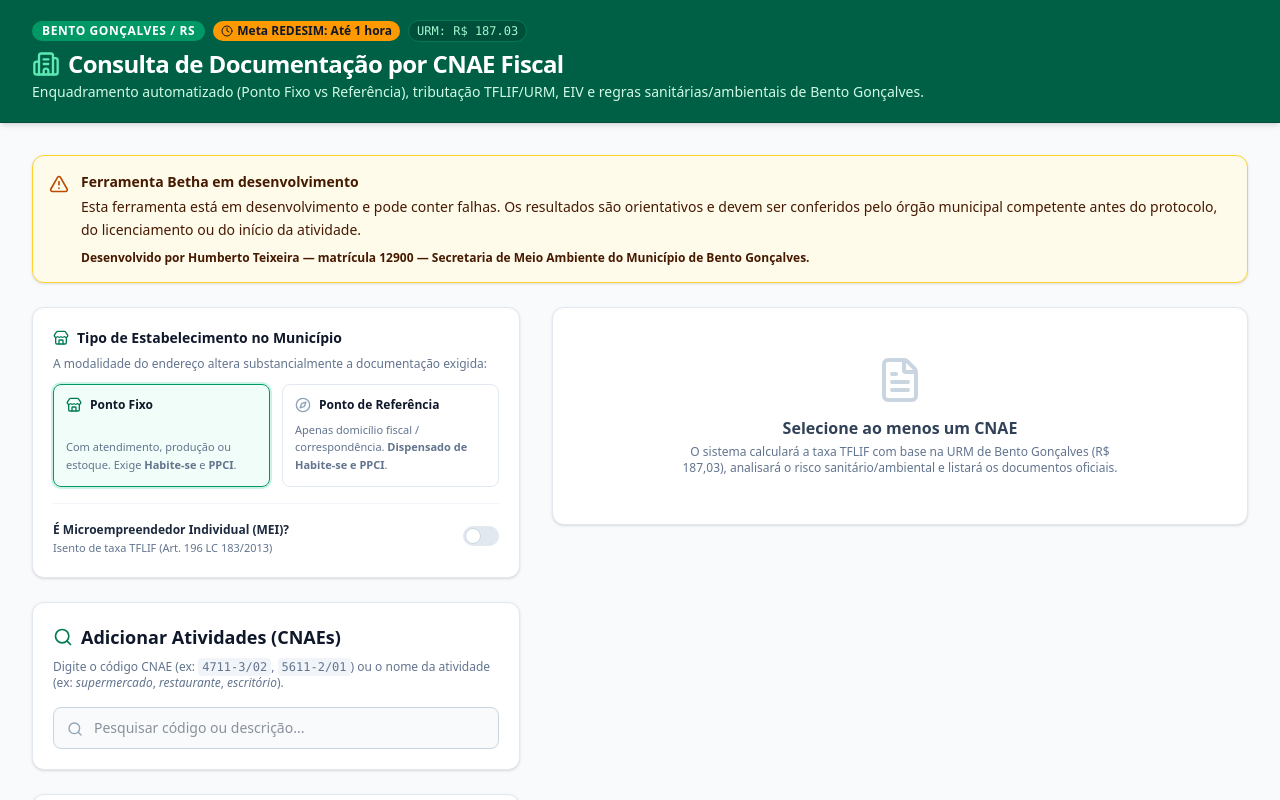
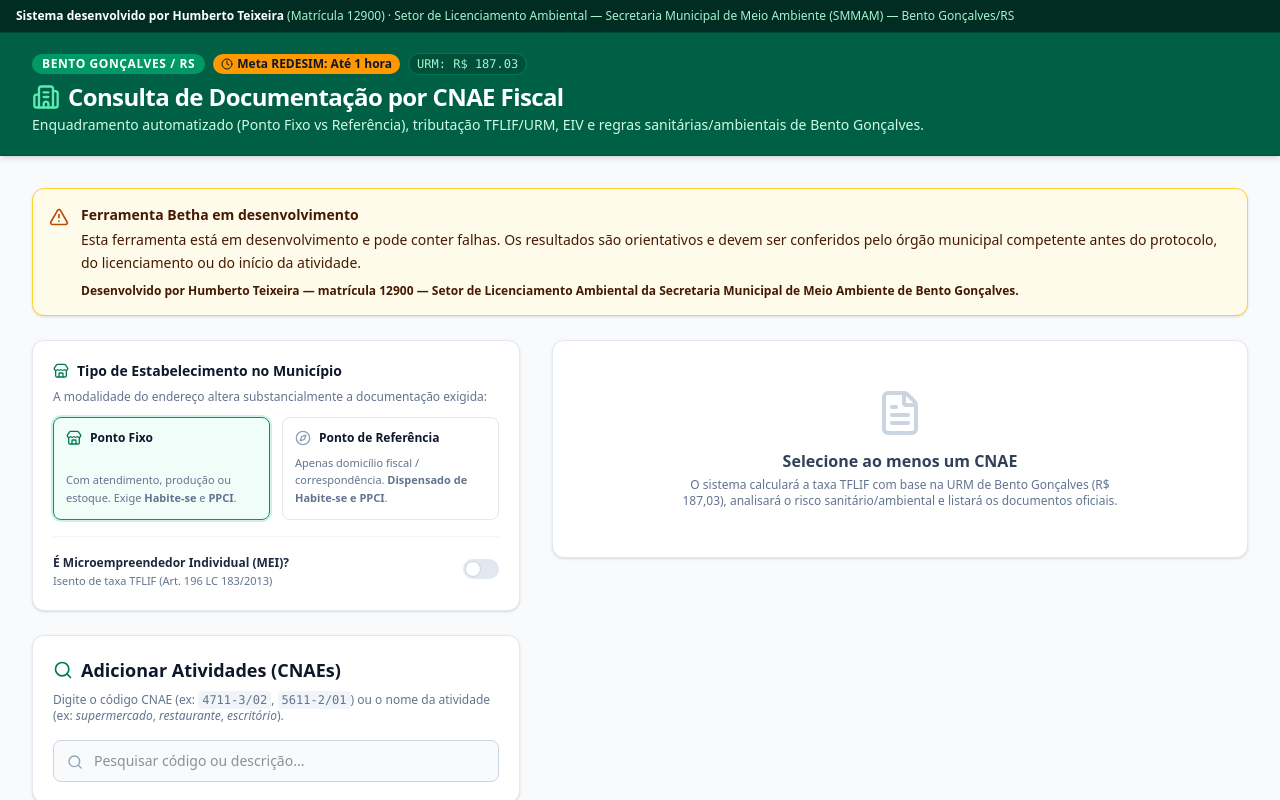
Before and after one commit to hateixeira/consulta-cnae, a React (Vite) app: page / in a window 1280 px wide. Shown: the top 800 px of the page. Built offline with nearby package versions, Linux system fonts and the light colour scheme.

Commit message:
feat: adicionar identificacao de autoria e setor no topo da pagina

```diff
--- a/src/App.jsx
+++ b/src/App.jsx
@@ -95,7 +95,7 @@ export default function App() {
     };
     adicionarTexto('RELATÓRIO DE CONSULTA — REDESIM BENTO GONÇALVES', 14, true, 6);
     adicionarTexto('Ferramenta Betha em desenvolvimento — resultado sujeito a conferência oficial.', 9, true);
-    adicionarTexto('Desenvolvido por Humberto Teixeira — matrícula 12900 — Secretaria de Meio Ambiente do Município de Bento Gonçalves.');
+    adicionarTexto('Desenvolvido por Humberto Teixeira — matrícula 12900 — Setor de Licenciamento Ambiental da Secretaria Municipal de Meio Ambiente de Bento Gonçalves.');
     adicionarTexto(`Emissão: ${new Date().toLocaleString('pt-BR')}`, 8);
     adicionarTexto(`Modalidade: ${tipoEstabelecimento === 'ponto_fixo' ? 'Ponto Fixo' : 'Ponto de Referência'}`);
     adicionarTexto(`Classificação geral: ${diagnostico.tituloRisco}`, 10, true);
@@ -119,7 +119,7 @@ export default function App() {
     });
     y += 2;
     adicionarTexto('AVISO: Esta é uma ferramenta Betha em desenvolvimento e pode conter falhas. O resultado é orientativo e deve ser conferido pelo órgão municipal competente antes do protocolo ou início da atividade.', 8, true, 4);
-    adicionarTexto('Desenvolvido por Humberto Teixeira — matrícula 12900 — Secretaria de Meio Ambiente do Município de Bento Gonçalves.', 8, false, 4);
+    adicionarTexto('Desenvolvido por Humberto Teixeira — matrícula 12900 — Setor de Licenciamento Ambiental da Secretaria Municipal de Meio Ambiente de Bento Gonçalves.', 8, false, 4);
     const totalPaginas = doc.getNumberOfPages();
     for (let pagina = 1; pagina <= totalPaginas; pagina += 1) {
       doc.setPage(pagina);
@@ -180,6 +180,11 @@ export default function App() {
   return (
     <div className="min-h-screen bg-slate-50 text-slate-800">
       {/* Top Header */}
+      <div className="bg-emerald-950 text-emerald-200 border-b border-emerald-900/80 px-4 py-2 text-xs print:hidden">
+        <div className="max-w-7xl mx-auto flex flex-wrap items-center justify-between gap-2">
+          <p><span className="font-bold text-white">Sistema desenvolvido por Humberto Teixeira</span> (Matrícula 12900) · Setor de Licenciamento Ambiental — Secretaria Municipal de Meio Ambiente (SMMAM) — Bento Gonçalves/RS</p>
+        </div>
+      </div>
       <header className="bg-emerald-800 text-white shadow-md border-b border-emerald-900 print:hidden">
         <div className="max-w-7xl mx-auto px-4 sm:px-6 lg:px-8 py-5">
           <div className="flex flex-col md:flex-row md:items-center md:justify-between gap-4">
@@ -212,7 +217,7 @@ export default function App() {
       {/* Main Content */}
       <main className="max-w-7xl mx-auto px-4 sm:px-6 lg:px-8 py-8">
         <div className="mb-6 rounded-xl border border-amber-300 bg-amber-50 p-4 text-sm text-amber-950 shadow-sm print:hidden">
-          <div className="flex items-start gap-3"><AlertTriangle className="mt-0.5 h-5 w-5 shrink-0 text-amber-700" /><div><p className="font-bold">Ferramenta Betha em desenvolvimento</p><p className="mt-1 leading-relaxed">Esta ferramenta está em desenvolvimento e pode conter falhas. Os resultados são orientativos e devem ser conferidos pelo órgão municipal competente antes do protocolo, do licenciamento ou do início da atividade.</p><p className="mt-2 text-xs font-semibold">Desenvolvido por Humberto Teixeira — matrícula 12900 — Secretaria de Meio Ambiente do Município de Bento Gonçalves.</p></div></div>
+          <div className="flex items-start gap-3"><AlertTriangle className="mt-0.5 h-5 w-5 shrink-0 text-amber-700" /><div><p className="font-bold">Ferramenta Betha em desenvolvimento</p><p className="mt-1 leading-relaxed">Esta ferramenta está em desenvolvimento e pode conter falhas. Os resultados são orientativos e devem ser conferidos pelo órgão municipal competente antes do protocolo, do licenciamento ou do início da atividade.</p><p className="mt-2 text-xs font-semibold">Desenvolvido por Humberto Teixeira — matrícula 12900 — Setor de Licenciamento Ambiental da Secretaria Municipal de Meio Ambiente de Bento Gonçalves.</p></div></div>
         </div>
         <div className="grid grid-cols-1 lg:grid-cols-12 gap-8">
 
```
